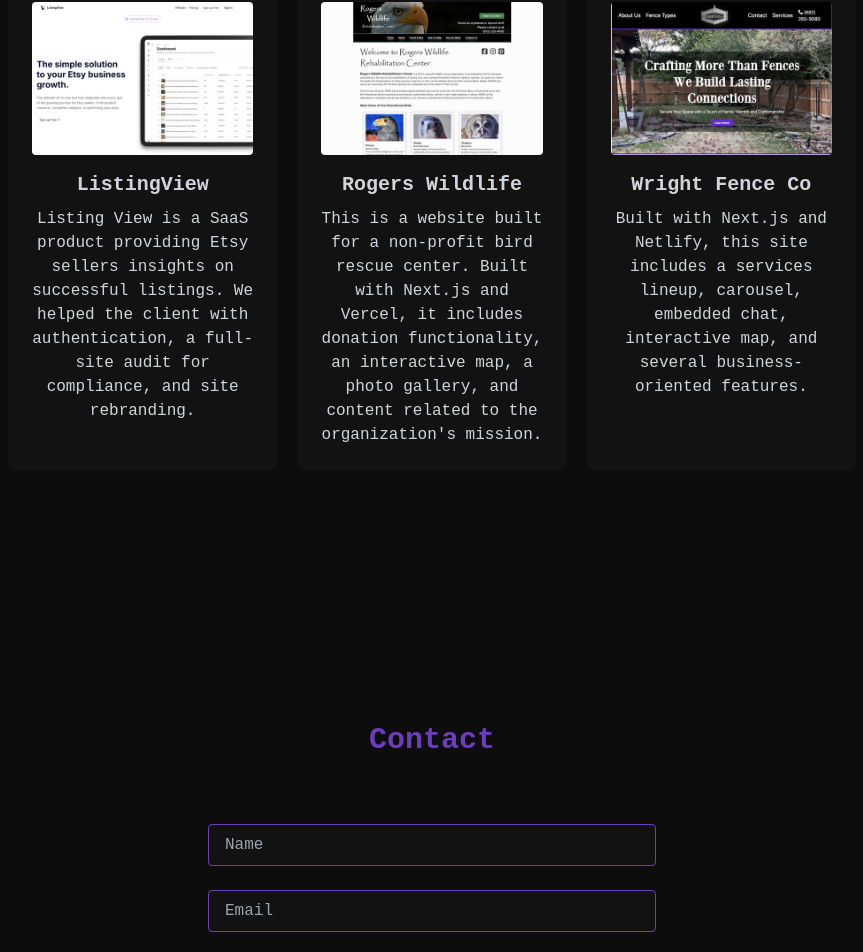
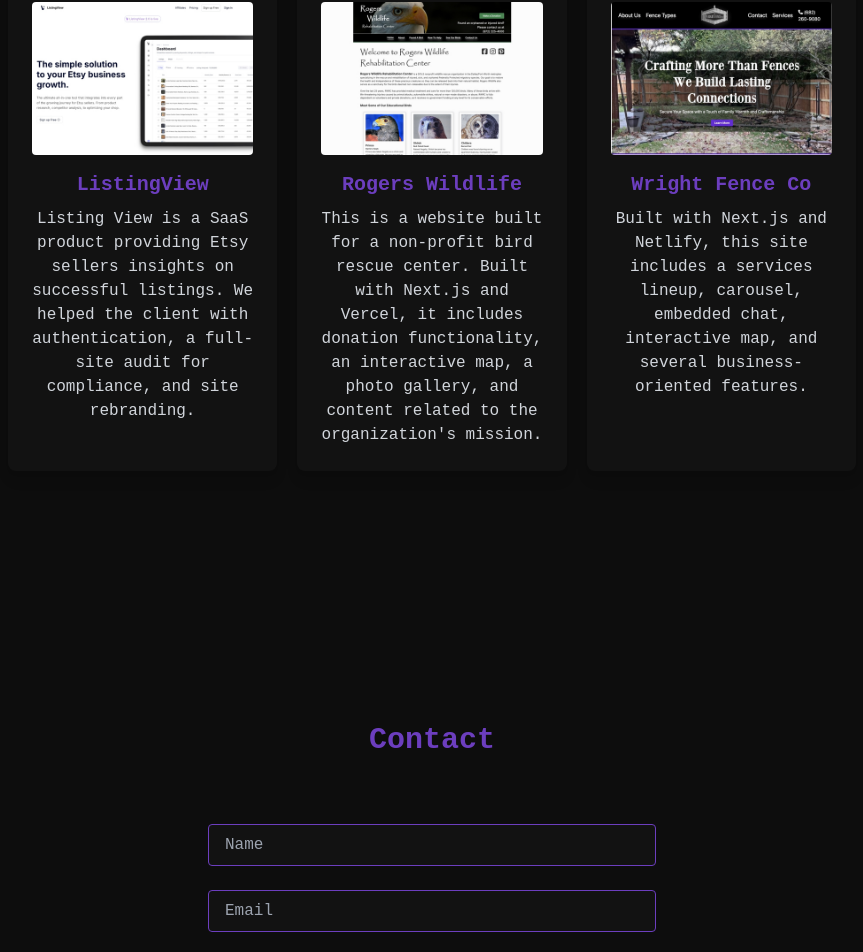
Before and after one commit to myDeveloperJourney/mydeveloperjourney_website, a Next.js app: page / in a window 1280 px wide. Shown: the part 3183-4135 px from the top of the page, without its empty margins (208-1071 px from the left). Built offline with nearby package versions, Linux system fonts and the light colour scheme; no server answers.

Commit message:
wip: adds links to projects

```diff
--- a/app/page.tsx
+++ b/app/page.tsx
@@ -92,7 +92,11 @@
               alt="ListingView Screenshot"
               className="w-full h-90 rounded mb-4 object-contain"
             />
-            <h3 className="text-xl font-semibold mb-2">ListingView</h3>
+            <h3 className="text-xl font-semibold mb-2">
+              <a href="https://listingview.io/" target="_blank" rel="noopener noreferrer" className="text-purpleAccent hover:underline">
+              ListingView
+              </a>
+            </h3>
             <p className="text-center">Listing View is a SaaS product providing Etsy sellers insights on successful listings. We helped the client with authentication, a full-site audit for compliance, and site rebranding.</p>
           </div>
           <div className="bg-darkbgAlt p-6 rounded-lg shadow-lg flex flex-col items-center">
@@ -101,7 +105,11 @@
               alt="Rogers Wildlife Screenshot"
               className="w-full h-90 rounded mb-4 object-contain"
             />
-            <h3 className="text-xl font-semibold mb-2">Rogers Wildlife</h3>
+            <h3 className="text-xl font-semibold mb-2">
+              <a href="https://www.rogerswildlife.org/" target="_blank" rel="noopener noreferrer" className="text-purpleAccent hover:underline">
+                Rogers Wildlife
+              </a>
+            </h3>
             <p className="text-center">This is a website built for a non-profit bird rescue center. Built with Next.js and Vercel, it includes donation functionality, an interactive map, a photo gallery, and content related to the organization's mission.</p>
           </div>
           <div className="bg-darkbgAlt p-6 rounded-lg shadow-lg flex flex-col items-center">
@@ -110,7 +118,11 @@
               alt="The Wright Fence Co Screenshot"
               className="w-full h-90 rounded mb-4 object-contain"
             />
-            <h3 className="text-xl font-semibold mb-2">Wright Fence Co</h3>
+            <h3 className="text-xl font-semibold mb-2">
+            <a href="https://thewrightfenceco.com/" target="_blank" rel="noopener noreferrer" className="text-purpleAccent hover:underline">
+              Wright Fence Co
+            </a>
+            </h3>
             <p className="text-center">Built with Next.js and Netlify, this site includes a services lineup, carousel, embedded chat, interactive map, and several business-oriented features.</p>
           </div>
         </div>
```
